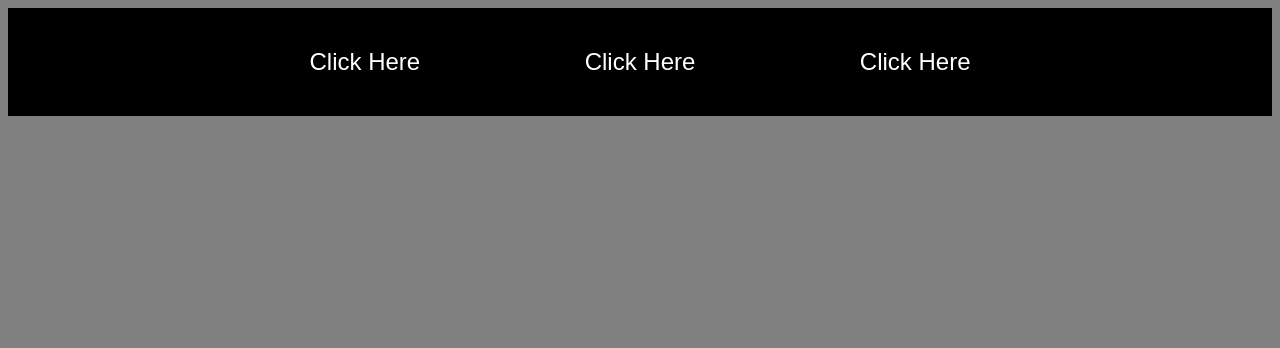
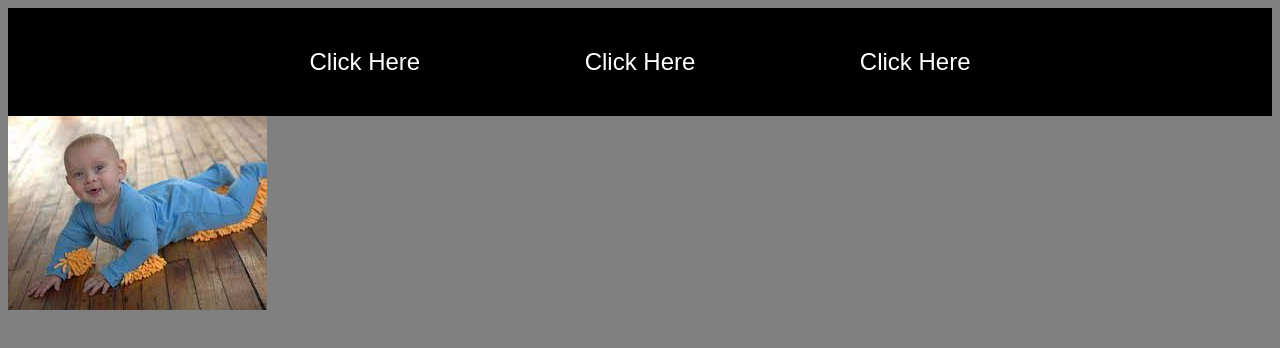
Before and after one commit to N-Reed1/odin-product-page, a plain HTML site: page index.html in a window 1280 px wide. Drawn offline with Linux system fonts and the light colour scheme.

Commit message:
Add baby-mop.jpeg and edit index.html

```diff
--- a/index.html
+++ b/index.html
@@ -15,5 +15,8 @@
 			<a href="https://theuselessweb.com/" id="Header-Link">Click Here</a>
 			<a href="https://theuselessweb.com/" id="Header-Link">Click Here</a>
 		</div>
+		<div class="Image">
+			<img src="img/baby-mop.jpeg" alt="A baby on the floor wearing the baby mop">
+		</div>
 	</body>
 </html>
```
Also changed, not shown: img/baby-mop.jpeg (added).
